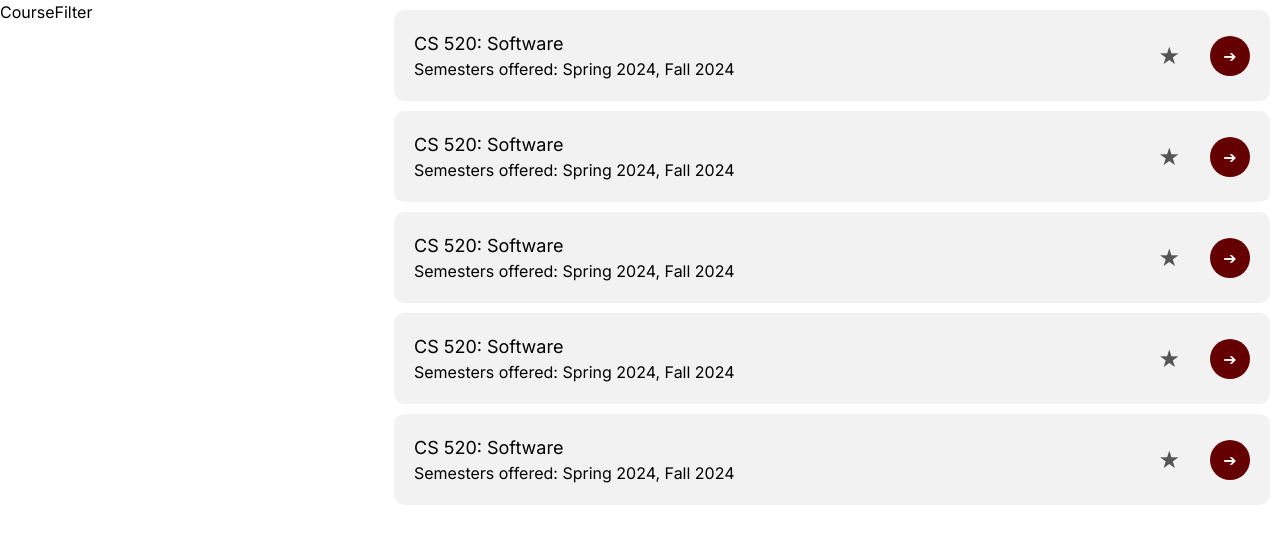
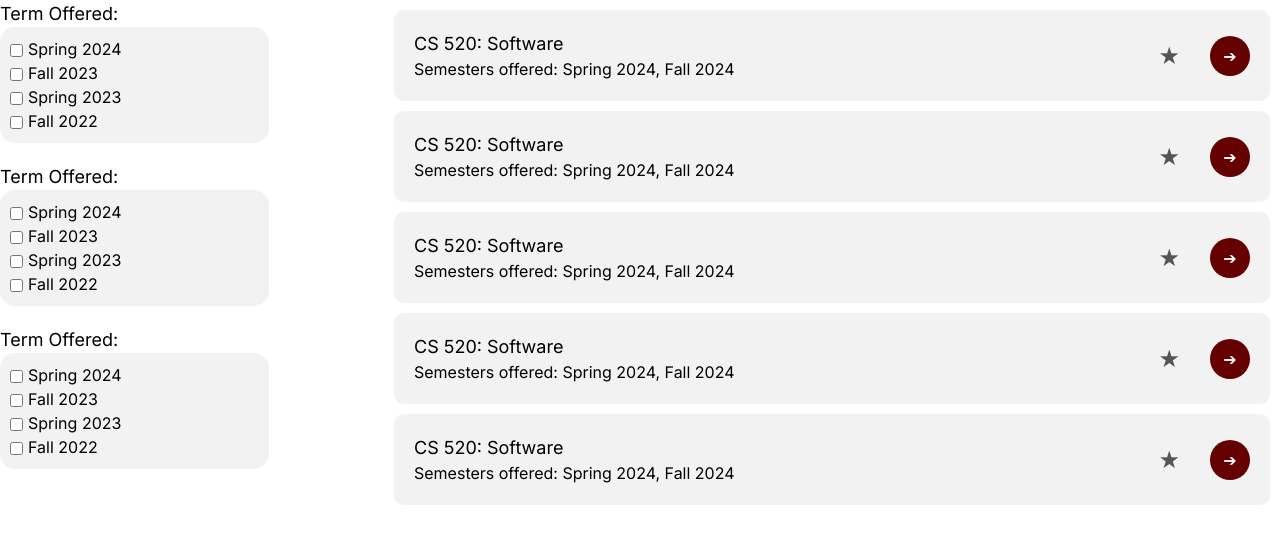
Before and after one commit to Reckless-Push/course_informer, a Next.js app in the folder my-app/: page /courseCatalog in a window 1280 px wide. Shown: the top 544 px of the page. Built offline with nearby package versions, Linux system fonts and the light colour scheme.

Commit message:
Add dummy filters

```diff
--- /dev/null
+++ b/my-app/src/app/components/CoureFiltersList.tsx
@@ -0,0 +1,14 @@
+import React from 'react'
+import CourseFilter from './CourseFilter';
+
+const CourseFiltersList = () => {
+  return (
+    <div>
+        <CourseFilter />
+        <CourseFilter />
+        <CourseFilter />
+    </div>
+  )
+}
+
+export default CourseFiltersList;
--- a/my-app/src/app/components/CourseFilter.tsx
+++ b/my-app/src/app/components/CourseFilter.tsx
@@ -1,8 +1,38 @@
 import React from 'react'
+import styles from "./css/courseFilter.module.css";
 
 const CourseFilter = () => {
   return (
-    <div>CourseFilter</div>
+    <div >
+        <h1 className={styles.filterTitle}> Term Offered:</h1>
+        <ul className={styles.listContainer}>
+            <li>
+                <label>
+                    <input type="checkbox" className={styles.filterOption} />
+                    Spring 2024
+                </label>
+            </li>
+            <li>
+                <label>
+                    <input type="checkbox" className={styles.filterOption} />
+                    Fall 2023
+                </label>
+            </li>
+            <li>
+                <label>
+                    <input type="checkbox" className={styles.filterOption}/>
+                    Spring 2023
+                </label>
+            </li>
+            <li>
+                <label>
+                    <input type="checkbox" className={styles.filterOption}/>
+                    Fall 2022
+                </label>
+            </li>
+        </ul>
+
+    </div>
   )
 }
 
--- /dev/null
+++ b/my-app/src/app/components/css/courseFilter.module.css
@@ -0,0 +1,31 @@
+.listContainer {
+    background-color: #f2f2f2;
+    border-radius: 15px;
+    padding: 10px;
+    margin-bottom: 20px;
+    width: 70%;
+  }
+
+.filterTitle {
+    font-size: large;
+}
+
+.filterOption {
+    /* margin: 5px */
+    margin-right: 5px; /* Adjust the spacing between checkbox and text */
+    vertical-align: middle;
+}
+
+  /* .listContainer{
+    list-style: none;
+    padding: 0;
+    margin: 0;
+  } */
+
+  /* li {
+    margin-bottom: 8px;
+  }
+
+  input[type='checkbox'] {
+    margin-right: 5px;
+  } */
--- a/my-app/src/app/courseCatalog/page.tsx
+++ b/my-app/src/app/courseCatalog/page.tsx
@@ -2,14 +2,14 @@
 import React from 'react'
 import './courseCatalog.css';
 import CourseList from '../components/CourseList';
-import CourseFilter from '../components/CourseFilter';
+import CourseFiltersList from '../components/CoureFiltersList';
 
 
 const courseCatalogPage = () => {
   return (
     <div className='container'>
       <div className='filters_column'>
-        <CourseFilter />
+        <CourseFiltersList />
       </div>
       <div className='list_column'>
         <CourseList/>
```
